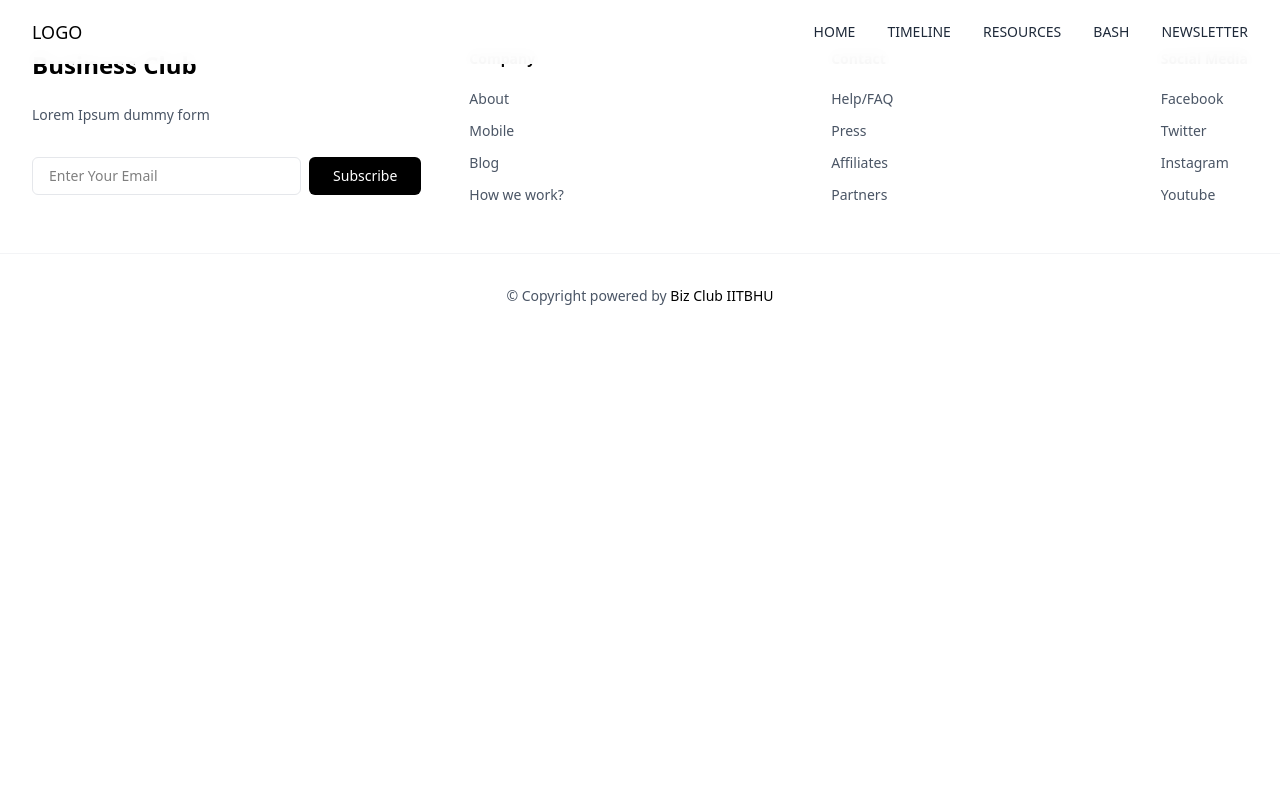
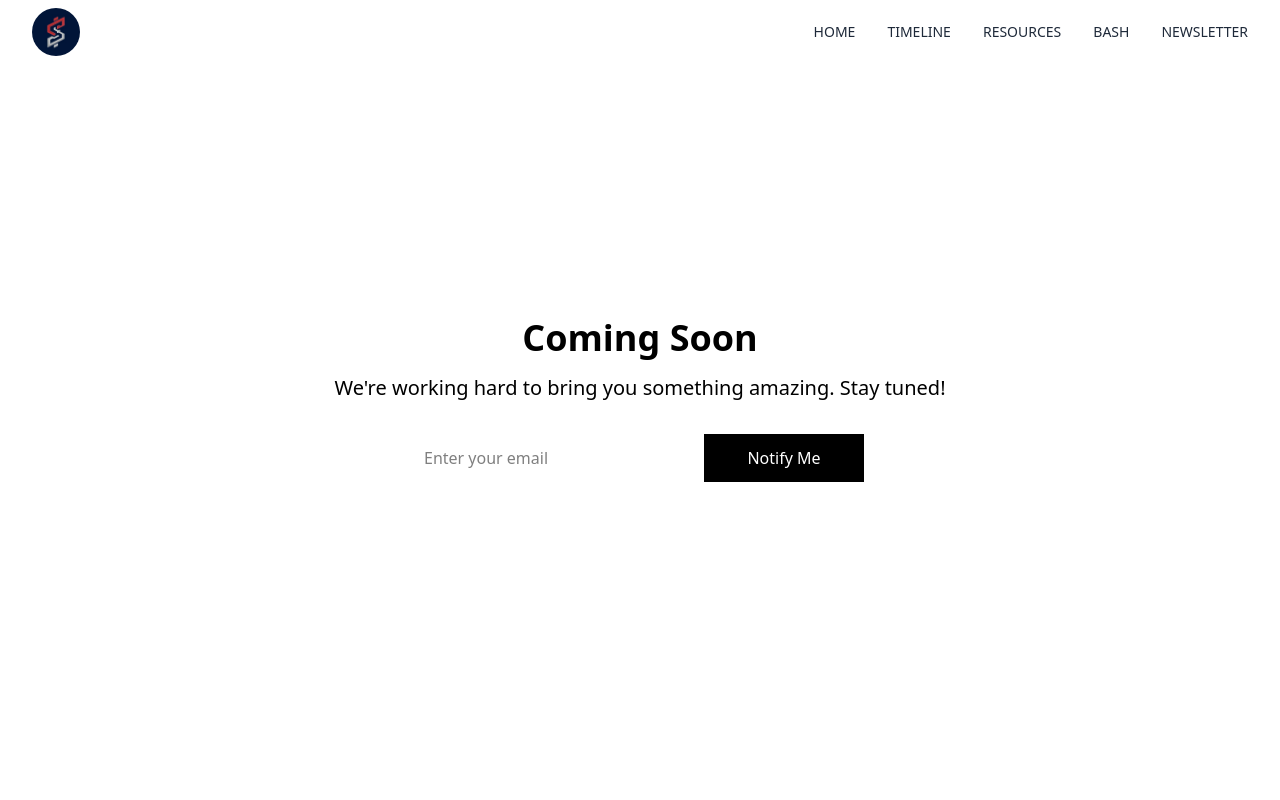
Before and after one commit to sivangbagri/biz-web-24, a React (Vite) app: page /newsletter in a window 1280 px wide. Shown: the top 800 px of the page. Built offline with nearby package versions, Linux system fonts and the light colour scheme.

Commit message:
Navbar functionality fix

```diff
--- a/src/App.tsx
+++ b/src/App.tsx
@@ -10,6 +10,7 @@ import GalleryPage from '@/pages/GalleryPage';
 import Timeline from './pages/timeline';
 import MeetTheHelm from './pages/meetHelm';
 import OurAchievements from './pages/achievements';
+import ComingSoon from './pages/ComingSoon';
 
 function App() {
   return (
@@ -24,6 +25,7 @@ function App() {
         <Route path="/timeline" element={<Timeline />} />
         <Route path="/meethelm" element={<MeetTheHelm />} />
         <Route path="/achievements" element={<OurAchievements />} />
+        <Route path="/newsletter" element={<ComingSoon />} />
       </Routes>
     </Router>
     <Footer />
--- a/src/components/Navbar.tsx
+++ b/src/components/Navbar.tsx
@@ -1,19 +1,19 @@
 import '../styles/navbar.css';
-
+import Logo from "../assets/logos/biz.jpg";
 const Navbar = () => {
   return (
     <nav className="navbar">
       <div className="navbar-container">
         <div className="navbar-logo">
-          LOGO
+          <img className='w-12 h-12 rounded-full' src={Logo} />
         </div>
 
         <div className="navbar-links">
-          <a href="#home" className="nav-link">HOME</a>
+          <a href="/" className="nav-link">HOME</a>
           <a href="/timeline" className="nav-link">TIMELINE</a>
-          <a href="#resources" className="nav-link">RESOURCES</a>
+          <a href="https://linktr.ee/businessclub_iitbhu" target="_blank" className="nav-link">RESOURCES</a>
           <a href="/bash" className="nav-link">BASH</a>
-          <a href="#newsletter" className="nav-link">NEWSLETTER</a>
+          <a href="/newsletter" className="nav-link">NEWSLETTER</a>
         </div>
       </div>
     </nav>
--- /dev/null
+++ b/src/pages/ComingSoon.tsx
@@ -0,0 +1,21 @@
+import { FC } from 'react';
+import '../styles/hero.css';
+
+const ComingSoon: FC=()=> {
+  return (
+    <div className="min-h-screen flex flex-col items-center justify-center bg-white text-black p-4">
+      <main className="text-center">
+        <h1 className="text-4xl font-bold mb-4">Coming Soon</h1>
+        <p className="text-xl mb-8">We're working hard to bring you something amazing. Stay tuned!</p>
+        <form className="flex flex-col sm:flex-row gap-4 max-w-md mx-auto">
+          <input type="email" placeholder="Enter your email" className="flex-grow p-2" required />
+          <button type="submit" className="primary-button cursor-pointer">
+            Notify Me
+          </button>
+        </form>
+      </main>
+    </div>
+  )
+}
+
+export default ComingSoon;
```
Also changed, not shown: src/assets/logos/biz.jpg (added).
